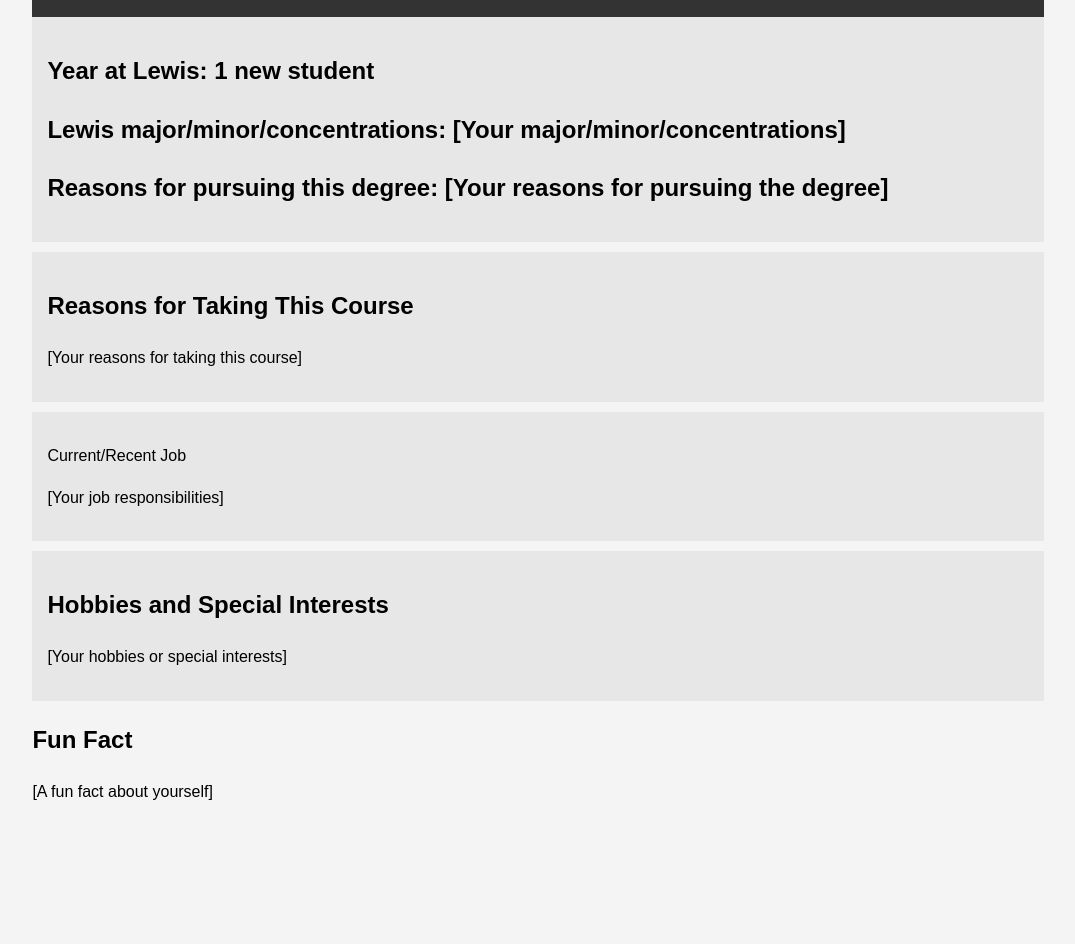
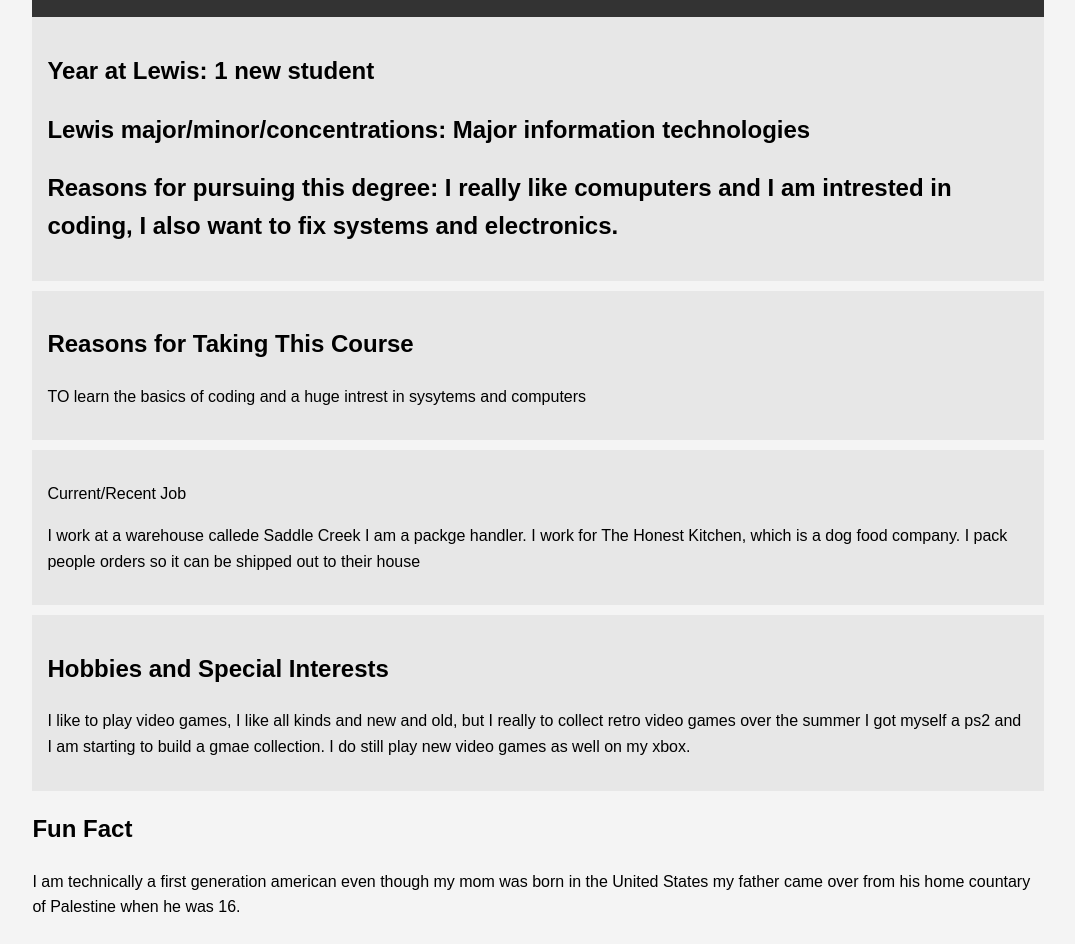
Before and after one commit to fadir-ctrl/Me, a plain HTML site: page index.html in a window 1280 px wide. Shown: the part 133-1077 px from the top of the page, without its empty margins (102-1177 px from the left). Before the commit the page ends 962 px from the top, so only its background shows below. Drawn offline with Linux system fonts and the light colour scheme.

Commit message:
Update index.html

```diff
--- a/index.html
+++ b/index.html
@@ -37,28 +37,28 @@
 
         <section class="lewis">
 			<h2>Year at Lewis: 1 new student</h2>
-			<h2>Lewis major/minor/concentrations: [Your major/minor/concentrations]</h2>
-			<h2>Reasons for pursuing this degree: [Your reasons for pursuing the degree]</h2>
+			<h2>Lewis major/minor/concentrations: Major information technologies</h2>
+			<h2>Reasons for pursuing this degree: I really like comuputers and I am intrested in coding, I also want to fix systems and electronics.</h2>
         </section>
 
 		<section class="course">
             <h2>Reasons for Taking This Course</h2>
-            <p>[Your reasons for taking this course]</p>
+            <p>TO learn the basics of coding and a huge intrest in sysytems and computers</p>
         </section>
 
 		<section class="job">
             <p>Current/Recent Job</p>
-			<p>[Your job responsibilities]</p>
+			<p>I work at a warehouse callede Saddle Creek I am a packge handler. I work for The Honest Kitchen, which is a dog food company. I pack people orders so it can be shipped out to their house</p>
         </section>
 
         <section class="hobbies">
             <h2>Hobbies and Special Interests</h2>
-            <p>[Your hobbies or special interests]</p>
+            <p>I like to play video games, I like all kinds and new and old, but I really to collect retro video games over the summer I got myself a ps2 and I am starting to build a gmae collection. I do still play new video games as well on my xbox. </p>
         </section>
 
         <section class="fun-fact">
             <h2>Fun Fact</h2>
-            <p>[A fun fact about yourself]</p>
+            <p>I am technically a first generation american even though my mom was born in the United States my father came over from his home countary of Palestine when he was 16.</p>
         </section>
     </div>
 </body>
```
